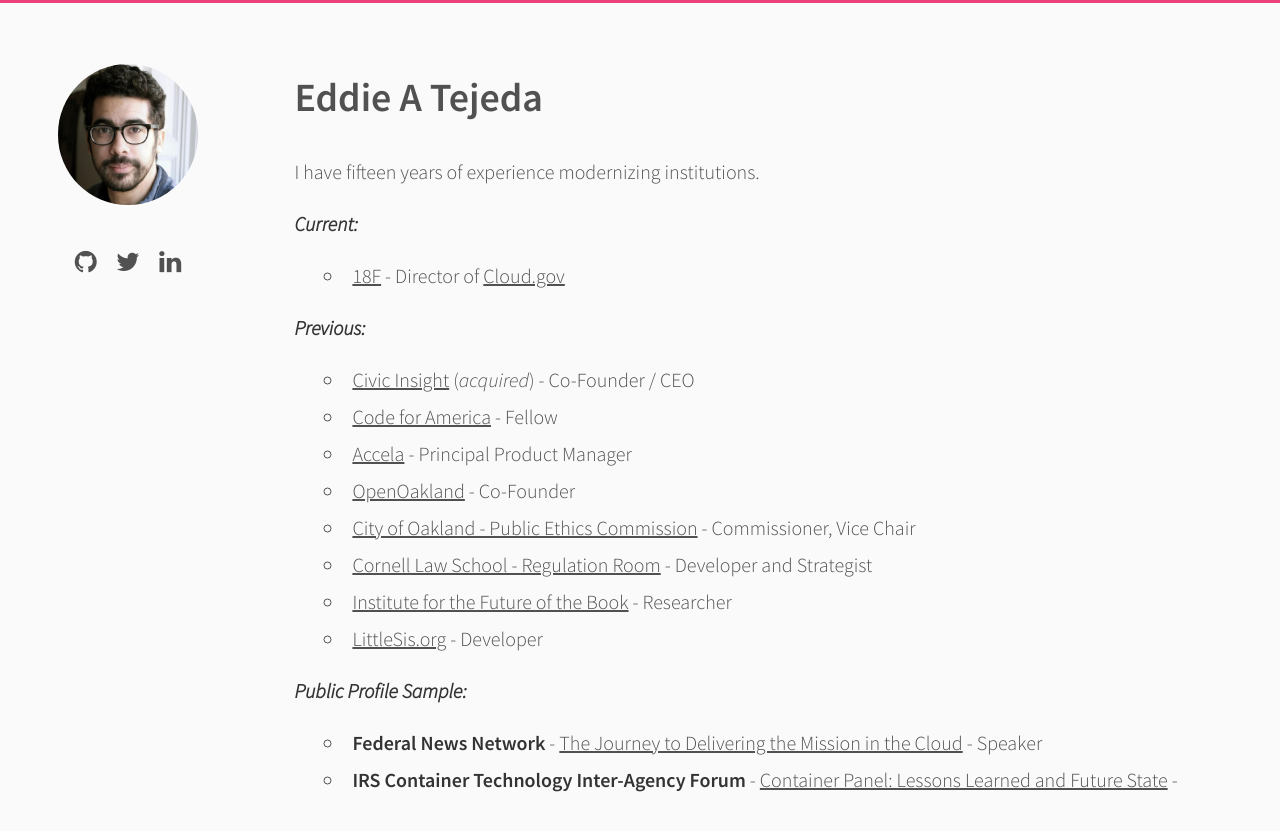
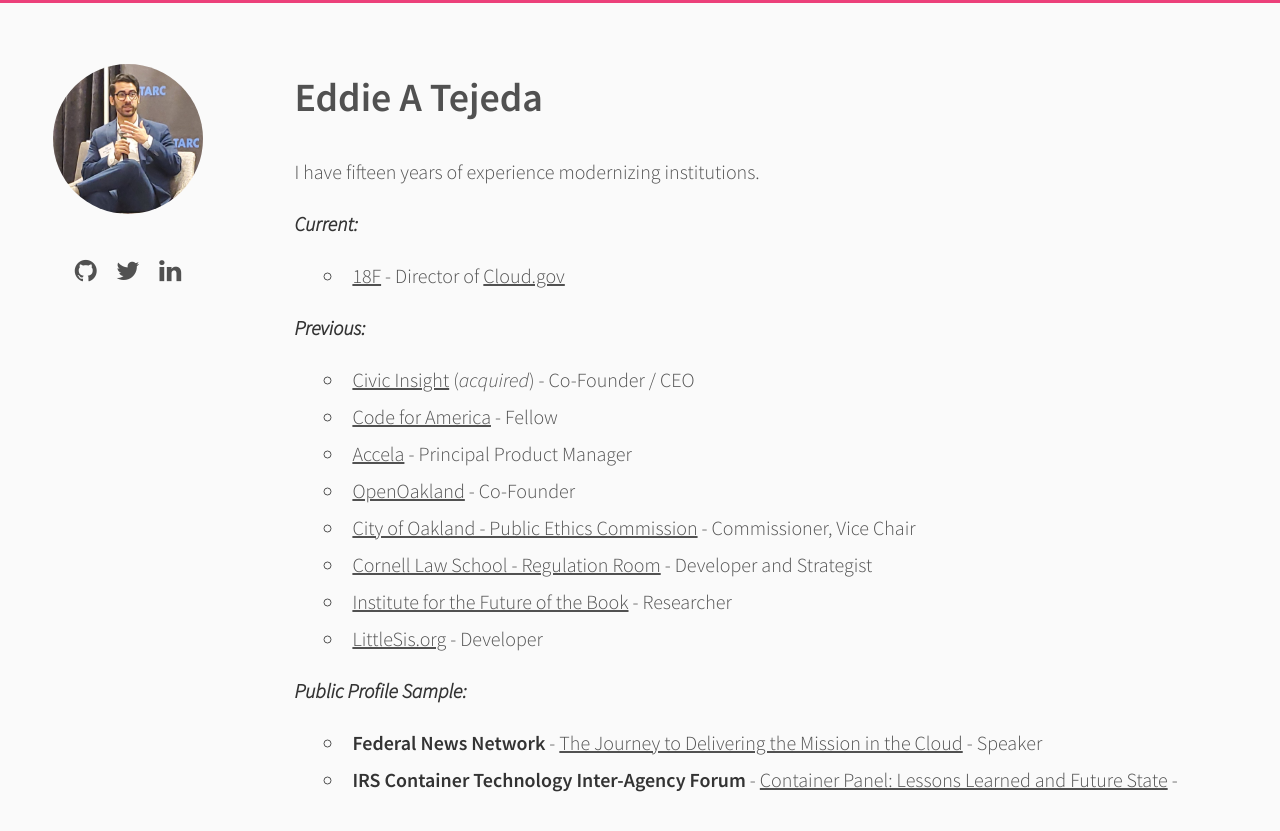
Before and after one commit to eddietejeda/eddietejeda.com, a Jekyll site: the page built from index.md, in a window 1280 px wide. Shown: the top 831 px of the page. Built offline with Jekyll 4.4.1, drawn with Linux system fonts in a browser that asks for light colours.

Commit message:
new photo

```diff
--- a/_layouts/default.html
+++ b/_layouts/default.html
@@ -5,7 +5,7 @@
 <body class="preload">
     <div class="top"></div>
     <div class="profile" style="background-image: url({{ site.background }});">
-        <a href="/"><img src="{{site.baseurl}}/assets/images/{{ site.gravatar_hash }}.jpeg" class="img-circle" /></a>
+        <a href="/"><div class="img-circle" ></div></a>
         <p>{{ site.description }}</p>
         <ul class="social">
             {% if site.github %}
--- a/assets/css/style.scss
+++ b/assets/css/style.scss
@@ -322,7 +322,11 @@ tbody tr:nth-child(odd) th {
         border-radius: 50%;
         display: block;
         margin: 1rem auto;
-//        display: inline;
+        background-image: url({{site.baseurl}}/assets/images/EIJLmhlWoAAK5md.jpg);
+        background-position: center;
+        background-size: cover;
+        height: 150px !important;
+        width: 150px !important;
 
     }
     h3 {
```
Also changed, not shown: assets/images/EIJLmhlWoAAK5md.jpg (added).
